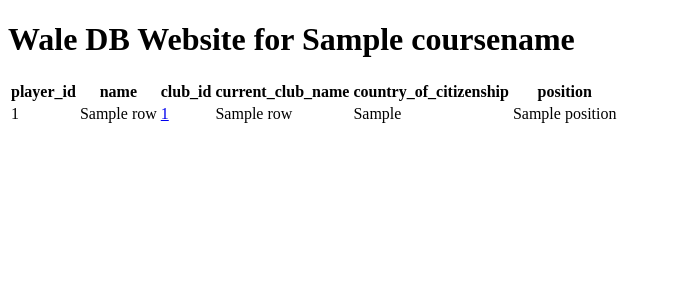
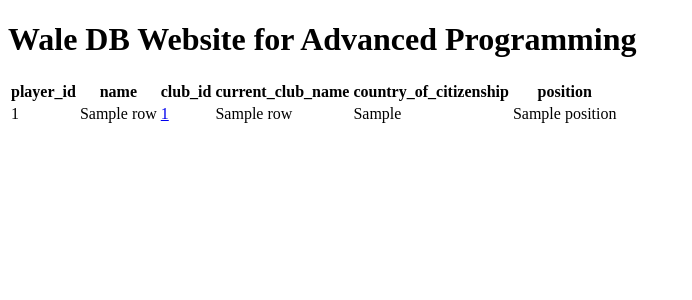
Before and after one commit to OscarSoleye/ProjectRepo, a Flask app: template templates/players.html in a window 1280 px wide. Shown: the top 300 px of the page, without its empty margins (0-692 px from the left). Run offline with Flask 2, Linux system fonts and the light colour scheme; the template is opened without the code that fills it: most values are stand-ins (such as "Sample title", 1, 10 or a date in 2020).

Commit message:
small adjustments

```diff
--- a/parse_csv.py
+++ b/parse_csv.py
@@ -1,6 +1,5 @@
 import csv
 import sqlite3
-import pandas as pd
 
 # opening the connection to the database
 conn = sqlite3.connect('football_data.db')
--- a/templates/clubs.html
+++ b/templates/clubs.html
@@ -5,7 +5,7 @@
     <title>Club DB</title>
 </head>
 <body>
-<h1>Wale DB Website for </h1>
+<h1>Wale DB Website for Advanced Programming</h1>
     <div>
         <table>
         <tr>
--- a/templates/players.html
+++ b/templates/players.html
@@ -5,7 +5,7 @@
     <title>Football DB</title>
 </head>
 <body>
-<h1>Wale DB Website for {{coursename}}</h1>
+<h1>Wale DB Website for Advanced Programming</h1>
     <div>
         <table>
         <tr>
```
